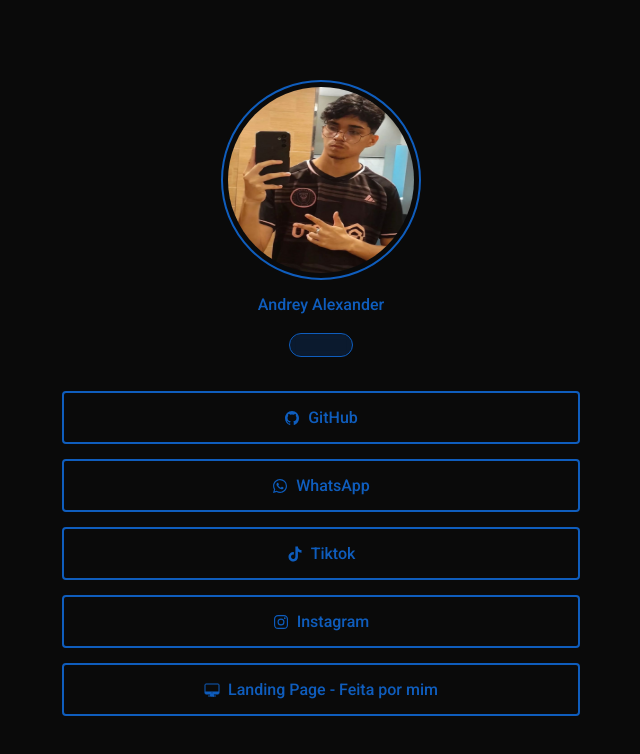
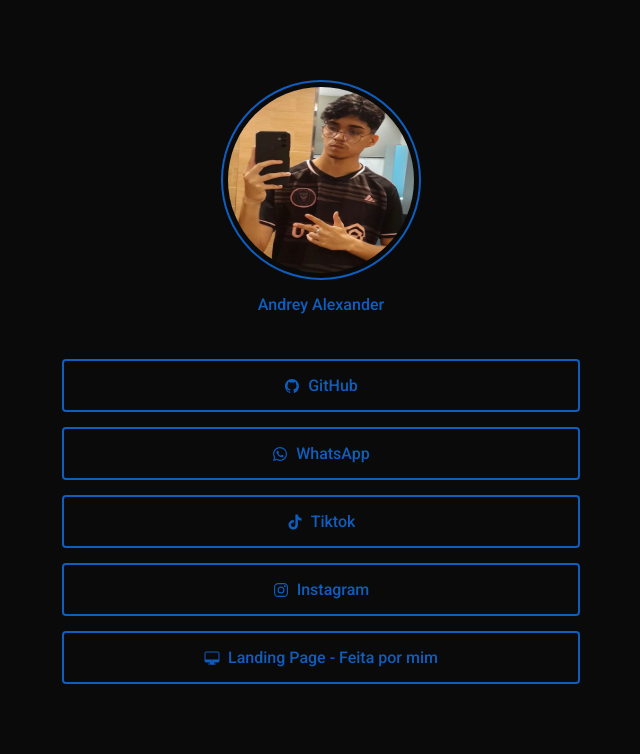
Before and after one commit to AndreyAlexander/Social-Links-Andrey, a plain HTML site: page index.html in a window 1280 px wide. Shown: the whole page, without its empty margins (319-959 px from the left). Drawn offline with nearby package versions, Linux system fonts and the light colour scheme.

Commit message:
index.html

```diff
--- a/index.html
+++ b/index.html
@@ -13,8 +13,6 @@
     <header>
         <img src="assets/AndreyAlexander.jpg" alt="Foto de perfil">
         <p>Andrey Alexander</p>
-        <div id="switch" onclick = "toggleMode()">
-            <button></button>
             <span></span>
         </div>
     </header>
```
